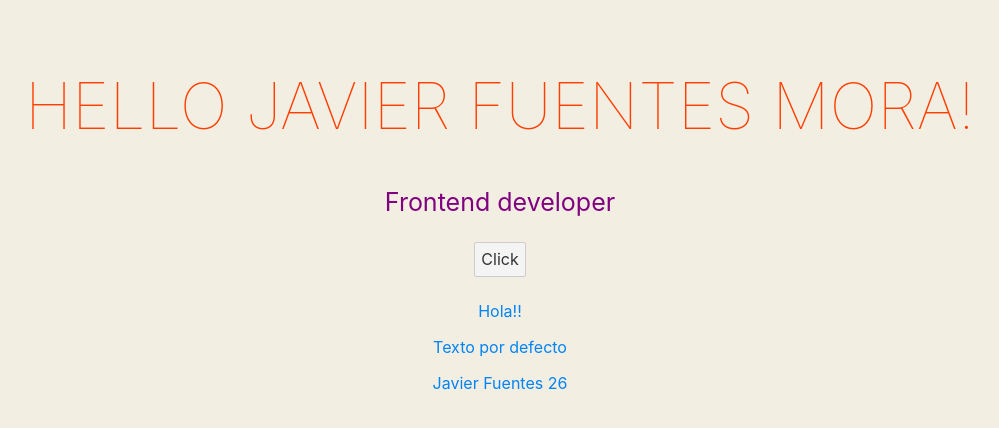
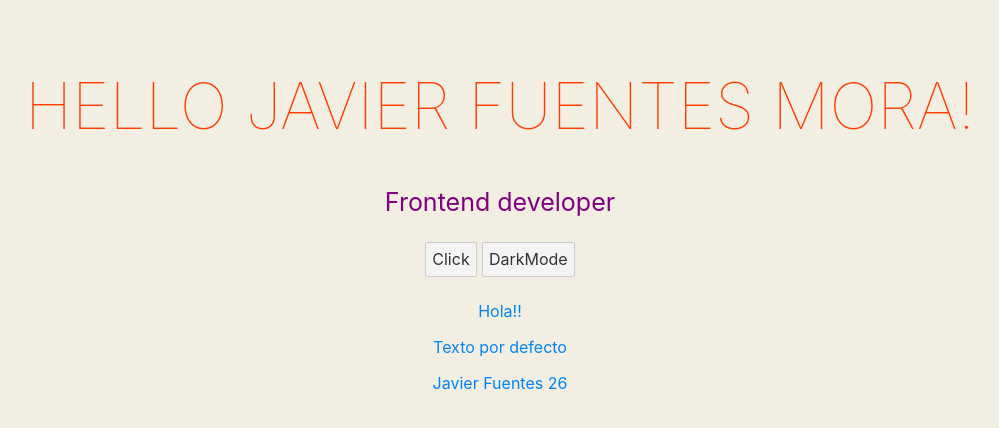
Before and after one commit to javierfuentesm/Svelte, a Svelte app: page / in a window 1280 px wide. Shown: the top 428 px of the page, without its empty margins (140-1139 px from the left). Built offline with nearby package versions, Linux system fonts and the light colour scheme.

Commit message:
Condicionales

```diff
--- a/src/App.svelte
+++ b/src/App.svelte
@@ -19,6 +19,10 @@
   }
   :global(:root) {
     --theme-color: purple;
+  }
+  :global(body.dark-mode){
+    background-color: #1d3040;
+    color: #bfc2c7
   }
 
   main {
--- a/src/components/About.svelte
+++ b/src/components/About.svelte
@@ -1,9 +1,16 @@
 <script>
   let someText = `Frontend developer`;
   let count = 0;
+  let styles = { darkMode: false}
+
   const handleClick = () => {
     count += 1;
   };
+  const toggle =()=>{
+    styles.darkMode = !styles.darkMode
+    window.document.body.classList.toggle("dark-mode")
+
+  }
 </script>
 
 <style>
@@ -14,6 +21,12 @@
 </style>
 
 <div class="About">
-  <p>{someText}</p>
+
+  {#if !styles.darkMode}
+    <p>{someText}</p>
+    {:else}
+    <p><span>Hello DarkMode</span></p>
+    {/if}
   <button on:click = {handleClick}>Click {count === 0 ? '' : count}</button>
+  <button on:click = {toggle}>DarkMode</button>
 </div>
```
